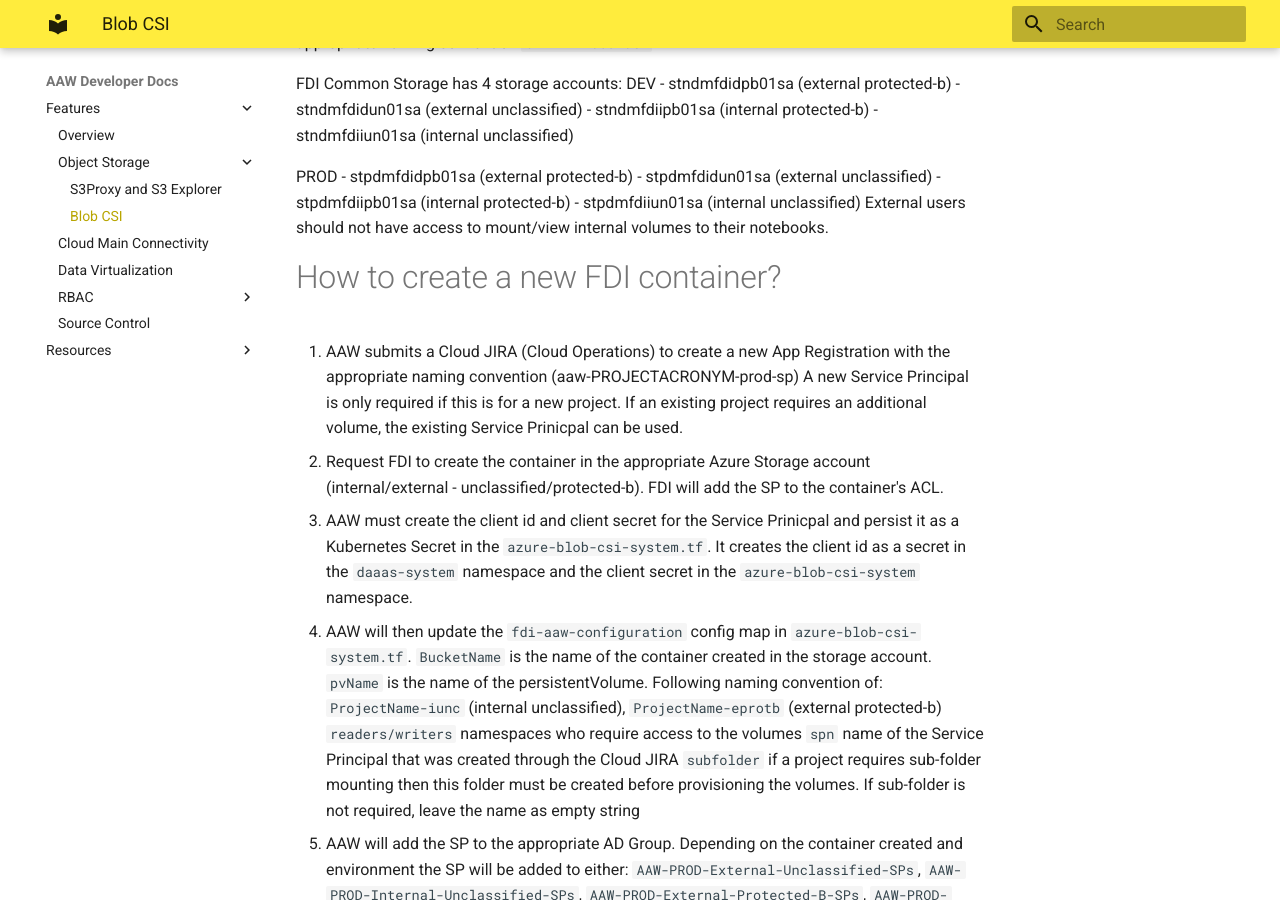
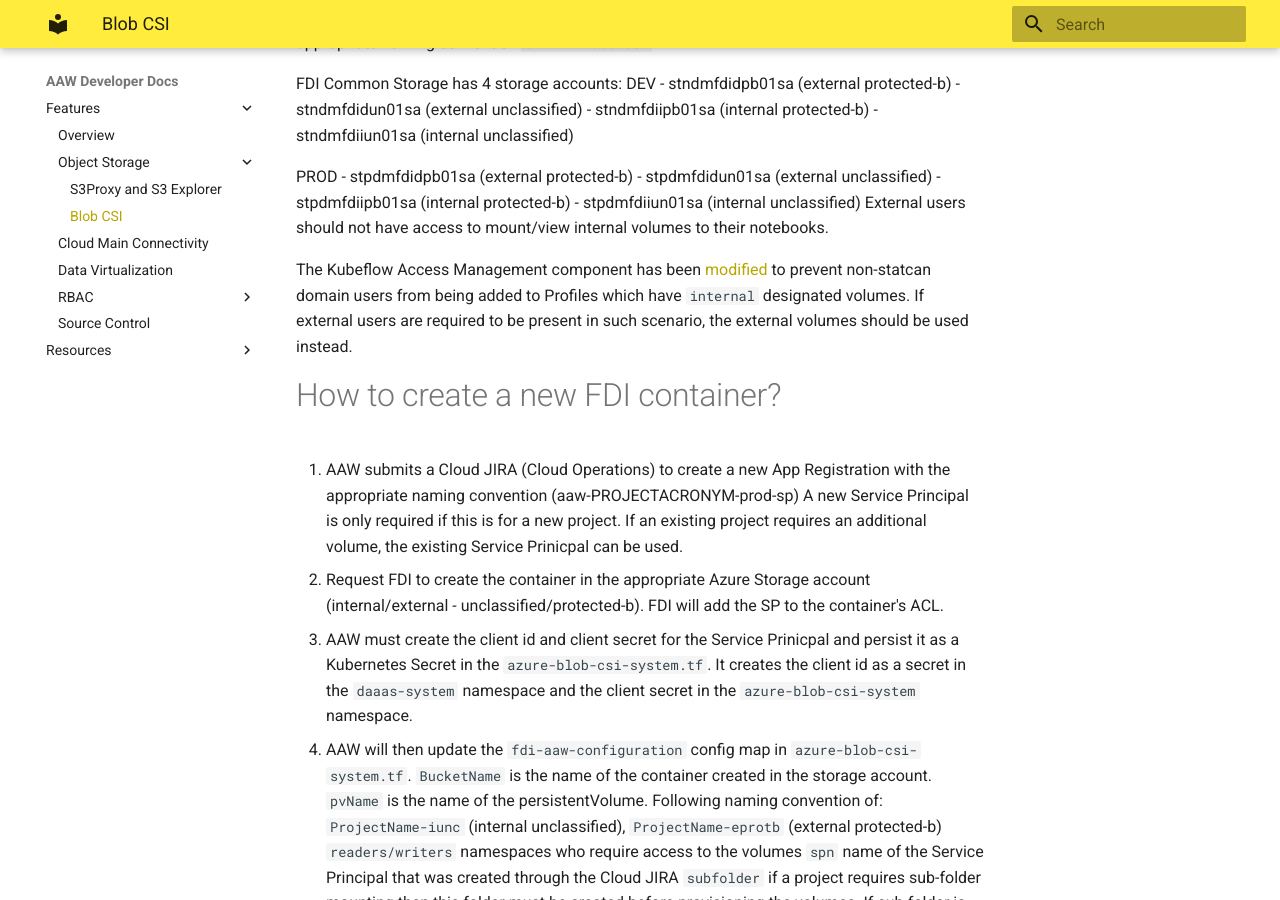
Before and after one commit to StatCan/aaw-developer-docs, an MkDocs documentation site: the page built from docs/features/object-storage/blobcsi.md, in a window 1280 px wide and 900 px high, scrolled down 3187 px. Built offline with MkDocs 1.6.1 and Material for MkDocs 9.7.7, drawn with Linux system fonts in a browser that asks for light colours.

Commit message:
chore(blob): internal common storage AC

```diff
--- a/docs/features/object-storage/blobcsi.md
+++ b/docs/features/object-storage/blobcsi.md
@@ -109,6 +109,7 @@ PROD
 - stpdmfdiiun01sa (internal unclassified)
 External users should not have access to mount/view internal volumes to their notebooks.
 
+The Kubeflow Access Management component has been [modified](https://github.com/StatCan/kubeflow/pull/138) to prevent non-statcan domain users from being added to Profiles which have `internal` designated volumes. If external users are required to be present in such scenario, the external volumes should be used instead.
 # How to create a new FDI container?
 
 1. AAW submits a Cloud JIRA (Cloud Operations) to create a new App Registration with the appropriate naming convention (aaw-PROJECTACRONYM-prod-sp)
```
